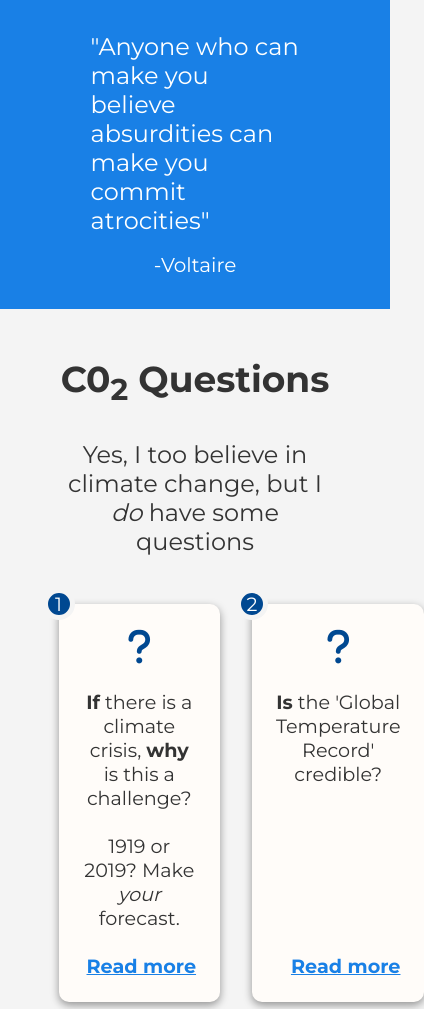
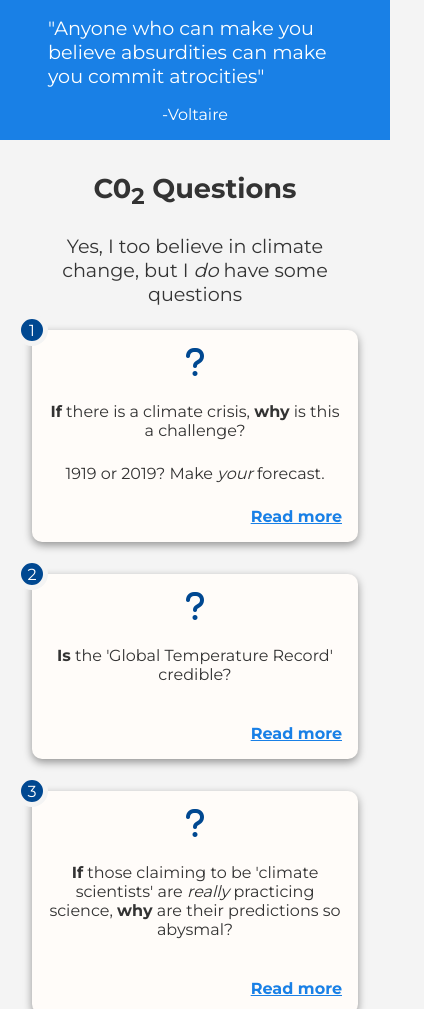
Before and after one commit to bmckenzie93/c02-questions, a plain HTML site: page index.html in a window 390 px wide. Shown: the top 1009 px of the page, 424 px wide, since content can reach past the window. Drawn offline with Linux system fonts and the light colour scheme.

Commit message:
responsive

```diff
--- a/index.html
+++ b/index.html
@@ -229,6 +229,7 @@
             <div class="card-header">
               <i class="fas fa-star-of-life fa-4x"></i>
             </div>
+
             <!-- card content -->
             <div class="card-body">
               <ul class="resource-list">
@@ -244,22 +245,6 @@
                 <li class="resource-item"><a href="https://notrickszone.com/" target="_blank">No Tricks Zone</a></li>
                 <li class="resource-item"><a href="https://realclimatescience.com/" target="_blank">Real Climate Science</a></li>
               </ul>
-            </div>
-          </div>
-        </div>
-      </div>
-    </section>
-  </main>
-
-  <!-- FOOTER -->
-  <footer class="footer">
-    <div class="container">
-      <!-- footer content -->
-      <div class="footer-content">
-        <p><b>Thank you</b> for taking the time to visit my website.
-        <p>Please send an email to hold any discussions about this topic. I look forward to hearing from everybody who is interested.</p>
-        <p>Contact me at <a class="footer-link" href="mailto:jay@co2questions.com">CO2HERETIC@CO2QUESTIONS.COM</a></p>
-      </div>
 
               <!-- FREE FIND SEARCH -->
               <table class="free-find">
@@ -290,7 +275,24 @@
                 </tr>
               </table>
             </div>
+          </div>
+        </div>
+      </div>
+    </section>
+  </main>
 
+  <!-- FOOTER -->
+  <footer class="footer">
+    <div class="container">
+
+
+      <!-- footer content -->
+      <div class="footer-content">
+        <p><b>Thank you</b> for taking the time to visit my website.
+        <p>Please send an email to hold any discussions about this topic. I look forward to hearing from everybody who is interested.</p>
+        <p>Contact me at <a class="footer-link" href="mailto:jay@co2questions.com">CO2HERETIC@CO2QUESTIONS.COM</a></p>
+      </div>
+    </div>
   </footer>
 
 
--- a/style.css
+++ b/style.css
@@ -21,14 +21,10 @@ p:not(:last-child) {
 }
 
 
-
-  /*
-    UTILITY
-  */
-
 /* container */
 .container {
   width: 70%;
+  max-width: 1200px;
   margin: 0 auto;
 }
 
@@ -213,7 +209,6 @@ section:nth-child(even) header h2{
 .resource-item {
   font-size: 1.3rem;
   margin-bottom: 1rem;
-
 }
 
   .resource-item a {
@@ -246,9 +241,50 @@ section:nth-child(even) header h2{
 
 /* free find */
 .free-find {
-  margin: 0 0 0 auto;
+  margin: 0 auto 1rem;
 }
+
+
 
   /*
     RESPONSIVE DESIGN
   */
+
+@media(max-width: 1000px) {
+  .main-header-quote {
+    font-size: 1.2rem;
+    padding: 1rem;
+  }
+
+  .container {
+    width: 100%;
+    padding: 0 2rem;
+  }
+
+  .card {
+    grid-column: 1/3;
+    padding: 1rem;
+    font-size: 1rem;
+  }
+
+  section,
+  .footer {
+    padding: 2rem 0;
+  }
+
+  .section-header {
+    font-size: 1.2rem;
+    margin-bottom: 1.5rem;
+  }
+
+    .section-header h1 {
+      margin-bottom: 1.5rem;
+      font-size: 1.7rem;
+    }
+
+
+  .resource-item {
+    font-size: 1rem;
+    margin-bottom: 1rem;
+  }
+}
```
Lines whose indentation alone changed are shown as unchanged.
